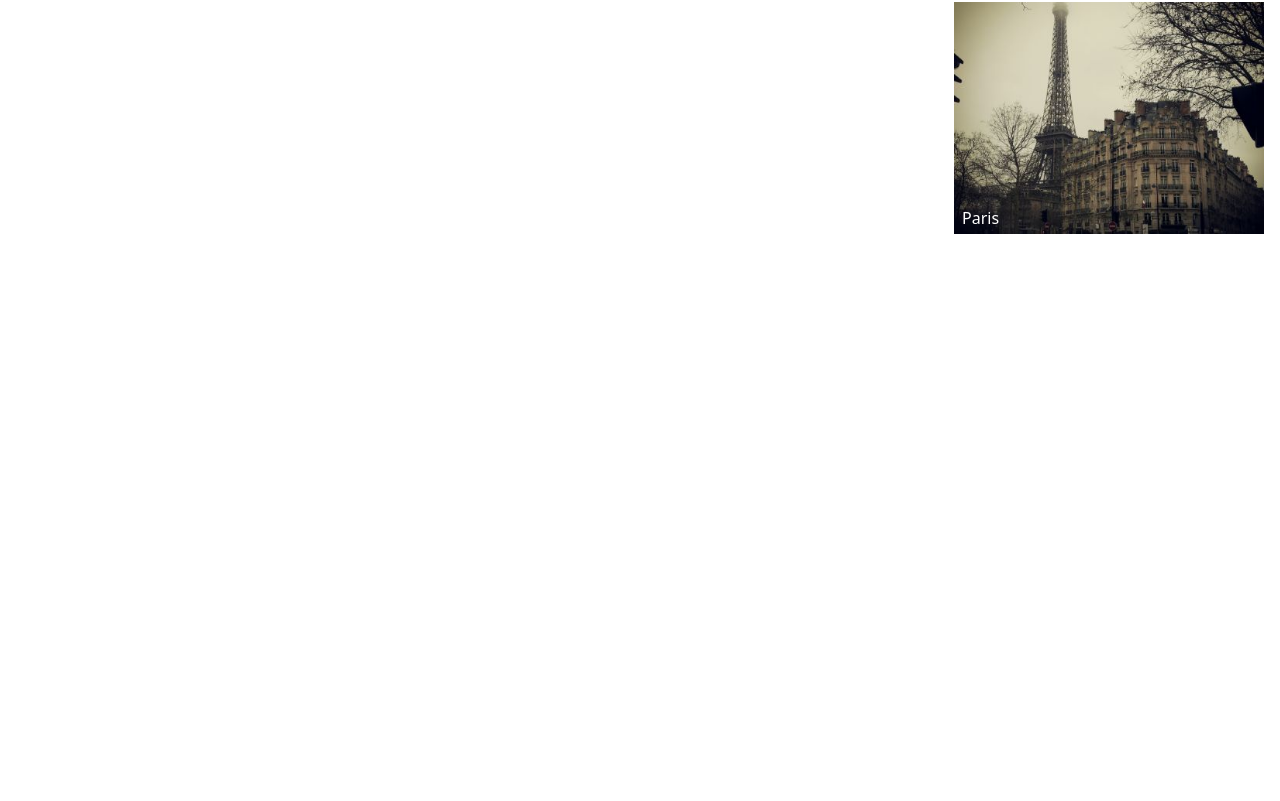
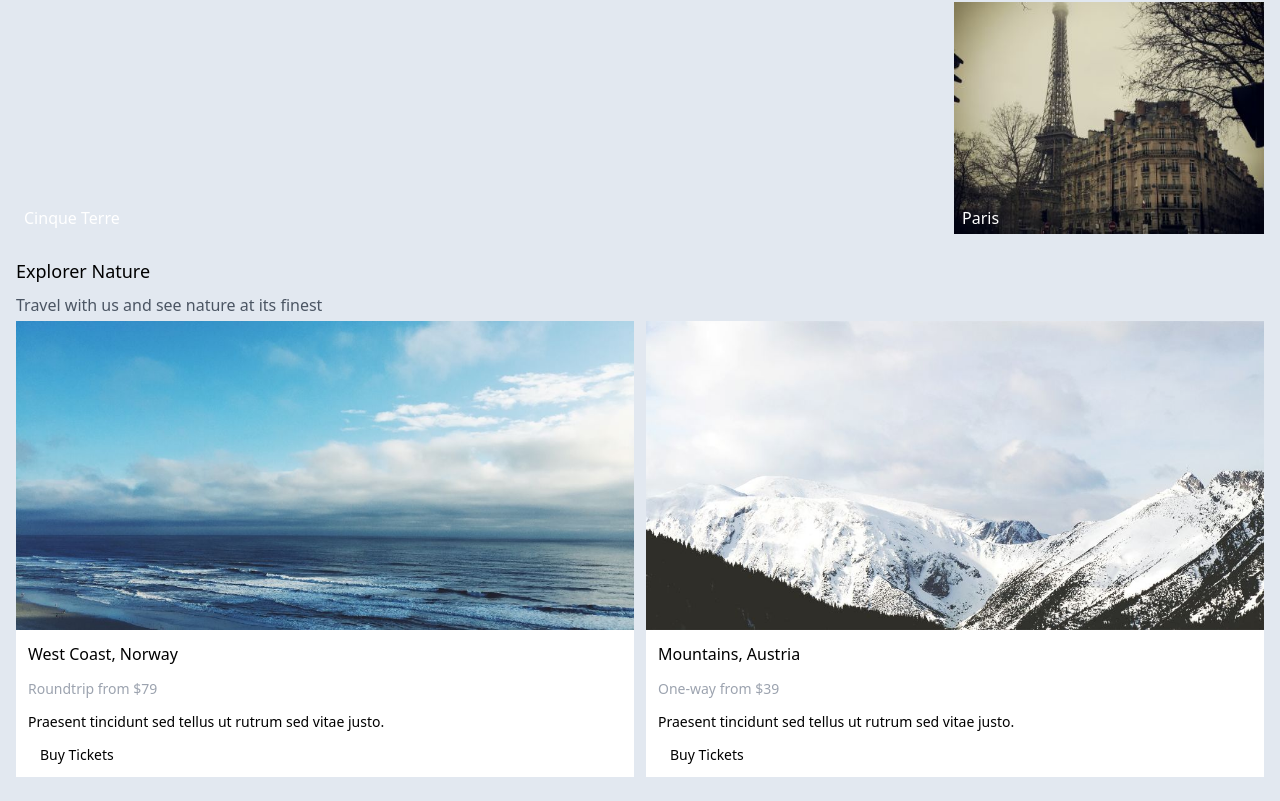
Before and after one commit to jaomanoel/travel-project, a React (Vite) app: page / in a window 1280 px wide. Shown: the part 1159-1960 px from the top of the page. Before the commit the page ends 1417 px from the top, so only its background shows below. Built offline with nearby package versions, Linux system fonts and the light colour scheme.

Commit message:
Created explorer partial

```diff
--- a/src/App.tsx
+++ b/src/App.tsx
@@ -8,7 +8,7 @@ function App() {
     const [count, setCount] = useState(0);
 
     return (
-        <div className="h-full flex justify-between flex-col">
+        <div className="h-full flex justify-between flex-col bg-slate-200">
             <Header />
             <Search />
             <Offers />
--- /dev/null
+++ b/src/data/hooks/useExplorer.tsx
@@ -0,0 +1,45 @@
+import { useState } from "react";
+
+import ocean from "../../assets/images/ocean.jpg";
+import mountains from "../../assets/images/mountains.jpg";
+
+export type ExplorerProps = {
+    title: string;
+    subTitle: string;
+    description: string;
+    img: string;
+};
+
+export const useExplorer = () => {
+    const [explorers, setExplorers] = useState<ExplorerProps[]>([
+        {
+            title: "West Coast, Norway",
+            subTitle: "Roundtrip from $79",
+            description:
+                "Praesent tincidunt sed tellus ut rutrum sed vitae justo.",
+            img: ocean,
+        },
+        {
+            title: "Mountains, Austria",
+            subTitle: "One-way from $39",
+            description:
+                "Praesent tincidunt sed tellus ut rutrum sed vitae justo.",
+            img: mountains,
+        },
+    ]);
+
+    function getExplorers() {
+        return explorers;
+    }
+
+    function setExplorer(item: ExplorerProps) {
+        var newExplorers = [...explorers];
+        newExplorers.push(item);
+        setExplorers(newExplorers);
+    }
+
+    return {
+        setExplorer,
+        getExplorers,
+    };
+};
--- /dev/null
+++ b/src/ui/components/data-display/CardExplorer/CardExplorer.tsx
@@ -0,0 +1,29 @@
+import React from "react";
+
+export interface CardExplorerProps {
+    title: string;
+    subtitle: string;
+    description: string;
+    img: string;
+}
+
+const CardExplorer: React.FC<CardExplorerProps> = ({
+    title,
+    subtitle,
+    img,
+    description,
+}) => {
+    return (
+        <div className="w-[28.8rem] md:w-[36.2rem] lg:w-[49rem] xl:w-[63.4rem] flex flex-col gap-12 pb-12 bg-white">
+            <img src={img} alt={title} />
+            <h4 className="px-12 text-base">{title}</h4>
+            <h5 className="px-12 text-sm text-gray-400">{subtitle}</h5>
+            <p className="px-12 text-sm">{description}</p>
+            <a className="px-24 text-sm" href="#">
+                Buy Tickets
+            </a>
+        </div>
+    );
+};
+
+export default CardExplorer;
--- a/src/ui/partials/explorer/_explorer.tsx
+++ b/src/ui/partials/explorer/_explorer.tsx
@@ -1,7 +1,34 @@
 import React from "react";
+import { ExplorerProps, useExplorer } from "../../../data/hooks/useExplorer";
+import CardExplorer from "../../components/data-display/CardExplorer/CardExplorer";
 
 const Explorer: React.FC = () => {
-    return <div></div>;
+    const explorers: ExplorerProps[] = useExplorer().getExplorers();
+
+    return (
+        <div className="w-full flex items-center px-16 pb-24 justify-center">
+            <div className="w-full lg:max-w-screen-lg xl:max-w-screen-xl flex flex-col items-start justify-start">
+                <h3 className="w-full pb-8 text-base text-left md:text-lg">
+                    Explorer Nature
+                </h3>
+                <p className="w-full pb-4 text-gray-600 text-sm md:text-base">
+                    Travel with us and see nature at its finest
+                </p>
+
+                <div className="flex w-full flex-col gap-12 md:flex-row justify-between">
+                    {explorers.map((item, index) => (
+                        <CardExplorer
+                            key={index}
+                            title={item.title}
+                            subtitle={item.subTitle}
+                            description={item.description}
+                            img={item.img}
+                        />
+                    ))}
+                </div>
+            </div>
+        </div>
+    );
 };
 
 export default Explorer;
```
Also changed, not shown: 2 other files (tests, documents, lock files or other folders).
